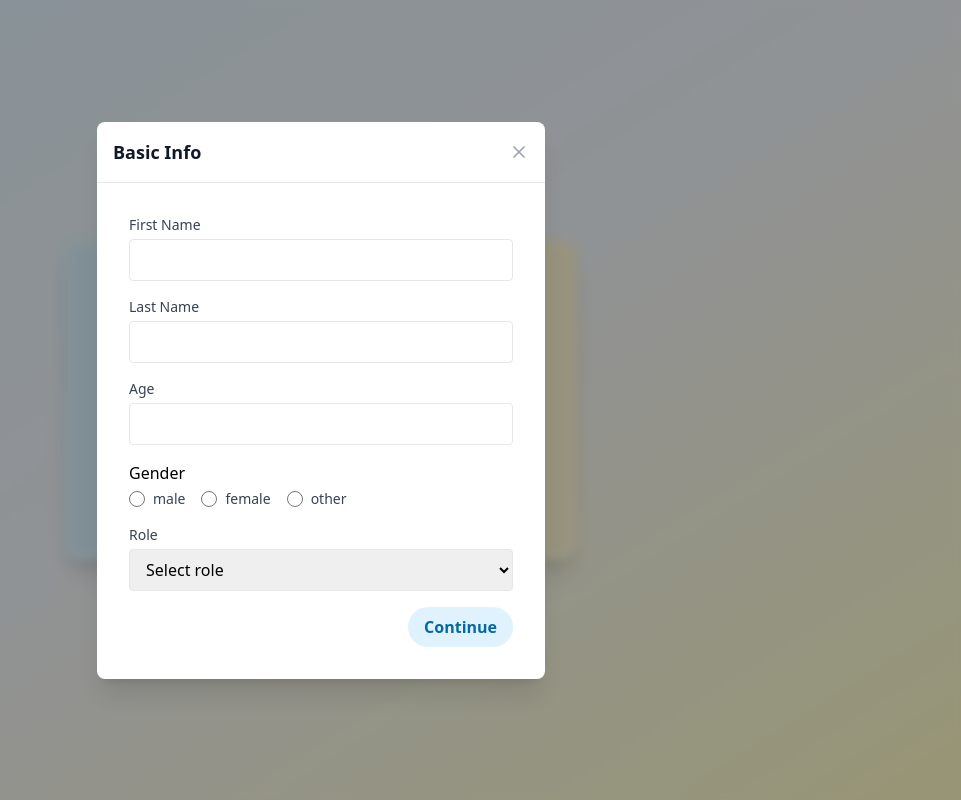
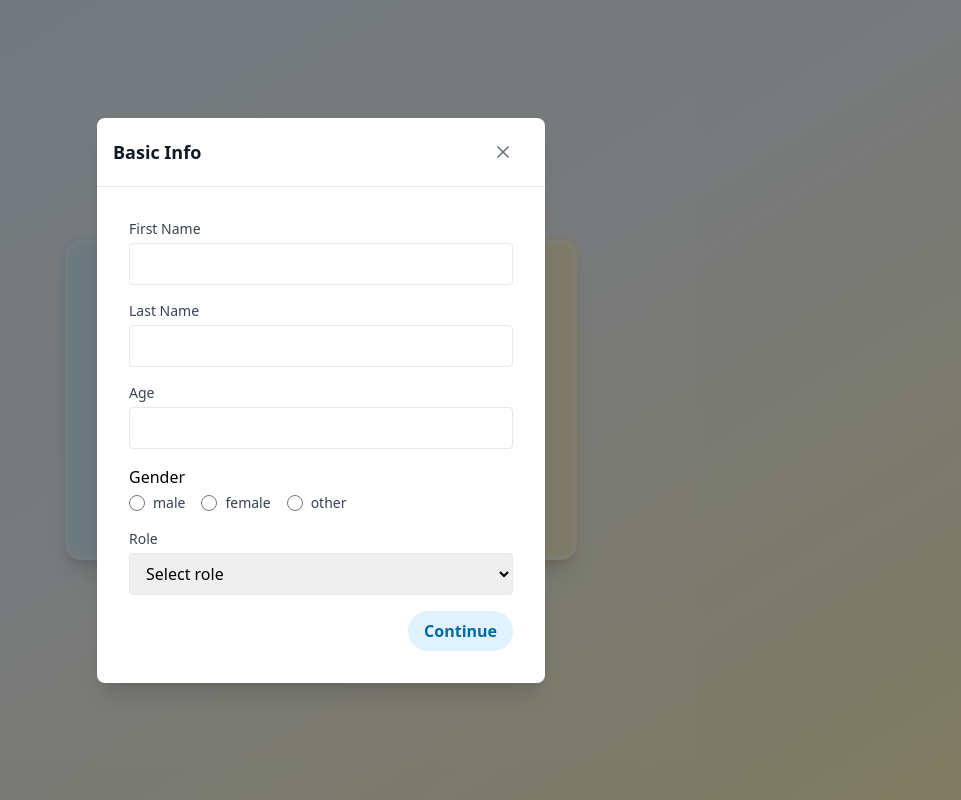
Before and after one commit to nevin03/reusable-components-react, a React (Vite) app: page / in a window 1280 px wide. Both pictures are taken after a click on the button "Add User". Shown: the whole page, without its empty margins (319-1280 px from the left). Built offline with nearby package versions, Linux system fonts and the light colour scheme.

Commit message:
refactor(StepperModal): imporved for modal scroll

```diff
--- a/src/components/shared/Modal/useModal.jsx
+++ b/src/components/shared/Modal/useModal.jsx
@@ -1,5 +1,6 @@
 import { useState, Fragment, useId, useCallback } from "react";
 import { Dialog, DialogTitle, Transition } from "@headlessui/react";
+import Button from "@/components/shared/Button";
 import { X } from "lucide-react";
 import PropTypes from "prop-types";
 
@@ -40,14 +41,15 @@ export const useModal = () => {
           onClose={close}
           aria-labelledby={modalTitle ? titleId : undefined}
         >
-          {/* Backdrop */}
-          <div className="fixed inset-0 bg-black/40 backdrop-blur-sm" />
+          <div className="fixed inset-0 bg-black/50" />
 
-          {/* Modal Container */}
-          <div className="fixed inset-0 flex items-center justify-center p-4">
+          {/* ✅ Scrollable wrapper */}
+          <div className="fixed inset-0 z-50 overflow-y-auto">
+            <div className="flex min-h-full items-center justify-center p-4">
               <div
-              className={`w-full transform rounded-lg shadow-xl transition-all ${colorClasses[color]} ${sizeClasses[size]}`}
+                className={`w-full ${sizeClasses[size]} ${colorClasses[color]} rounded-lg shadow-xl transition-all`}
               >
+                <div className="flex flex-col min-h-full">
                   {/* Header */}
                   <div className="flex items-center justify-between p-4 border-b">
                     {modalTitle && (
@@ -58,21 +60,24 @@ export const useModal = () => {
                         {modalTitle}
                       </DialogTitle>
                     )}
-                <button
+                    <Button
                       onClick={close}
-                  className="text-gray-400 hover:text-gray-600 transition"
+                      variant="custom"
+                      color="none"
+                      aria-label="Close"
+                      className="hover:text-gray-600 text-gray-500"
                     >
                       <X className="w-5 h-5" />
-                </button>
+                    </Button>
                   </div>
 
-              {/* Scrollable Body with scrollbar hidden */}
-              <div className="p-4 max-h-[70vh] overflow-y-auto scrollbar-hide">
-                {children}
-              </div>
+                  {/* Content */}
+                  <div className="p-4">{children}</div>
 
                   {/* Footer */}
                   {footer && <div className="p-4 border-t">{footer}</div>}
+                </div>
+              </div>
             </div>
           </div>
         </Dialog>
```
Lines whose indentation alone changed are shown as unchanged.
